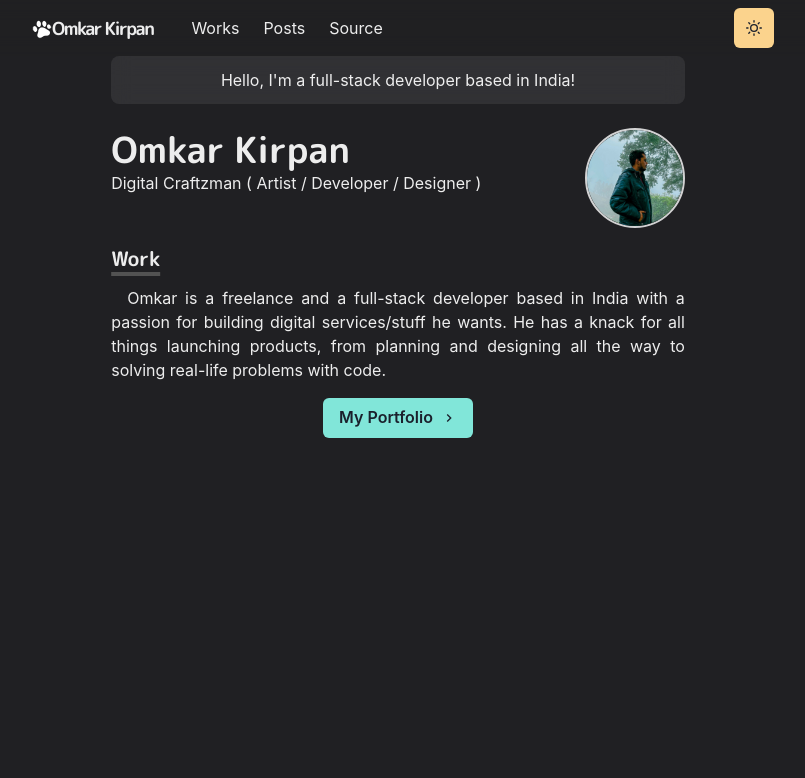
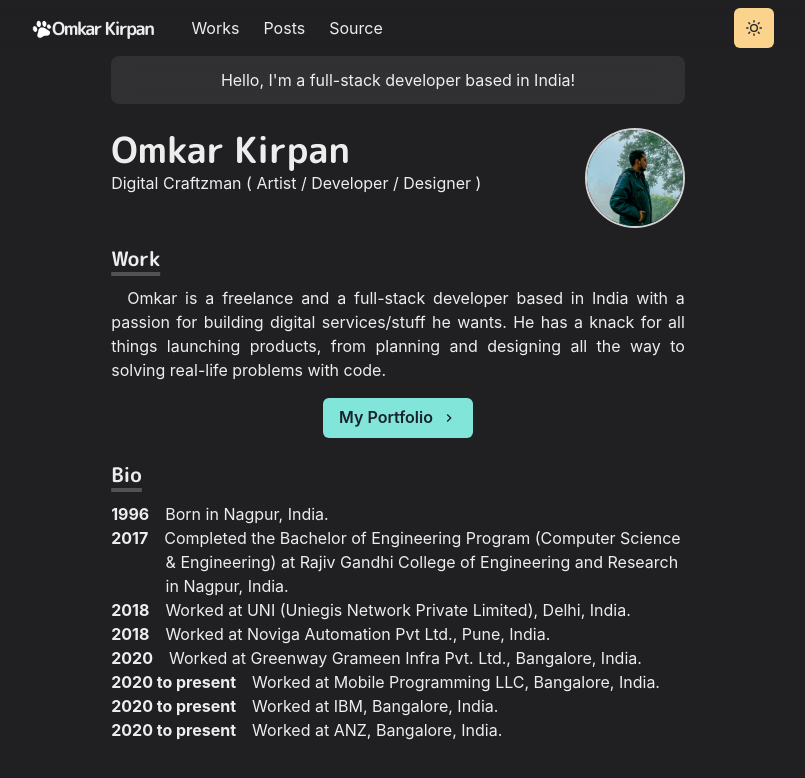
Before and after one commit to OmkarKirpan/OmkarKirpan-homepage, a Next.js app: page / in a window 1280 px wide. Shown: the top 778 px of the page, without its empty margins (242-1047 px from the left). Built offline with nearby package versions, Linux system fonts and the light colour scheme.

Commit message:
feat: :sparkles: add bio component and bio data

```diff
--- /dev/null
+++ b/components/bio.js
@@ -0,0 +1,12 @@
+import { Box } from '@chakra-ui/react'
+import styled from '@emotion/styled'
+
+export const BioSection = styled(Box)`
+  padding-left: 3.4em;
+  text-indent: -3.4em;
+`
+
+export const BioYear = styled.span`
+  font-weight: bold;
+  margin-right: 1em;
+`
--- a/pages/index.js
+++ b/pages/index.js
@@ -10,6 +10,7 @@ import {
 import { ChevronRightIcon } from '@chakra-ui/icons'
 import Paragraph from '../components/paragraph'
 import Section from '../components/section'
+import { BioSection, BioYear } from '../components/bio'
 
 const Page = () => {
   return (
@@ -74,6 +75,46 @@ const Page = () => {
           </NextLink>
         </Box>
       </Section>
+
+      <Section delay={0.2}>
+        <Heading as="h3" variant="section-title">
+          Bio
+        </Heading>
+        <BioSection>
+          <BioYear>1996</BioYear>
+          Born in Nagpur, India.
+        </BioSection>
+        <BioSection>
+          <BioYear>2017</BioYear>
+          Completed the Bachelor of Engineering Program (Computer Science &
+          Engineering) at Rajiv Gandhi College of Engineering and Research in
+          Nagpur, India.
+        </BioSection>
+        <BioSection>
+          <BioYear>2018</BioYear>
+          Worked at UNI (Uniegis Network Private Limited), Delhi, India.
+        </BioSection>
+        <BioSection>
+          <BioYear>2018</BioYear>
+          Worked at Noviga Automation Pvt Ltd., Pune, India.
+        </BioSection>
+        <BioSection>
+          <BioYear>2020</BioYear>
+          Worked at Greenway Grameen Infra Pvt. Ltd., Bangalore, India.
+        </BioSection>
+        <BioSection>
+          <BioYear>2020 to present</BioYear>
+          Worked at Mobile Programming LLC, Bangalore, India.
+        </BioSection>
+        <BioSection>
+          <BioYear>2020 to present</BioYear>
+          Worked at IBM, Bangalore, India.
+        </BioSection>
+        <BioSection>
+          <BioYear>2020 to present</BioYear>
+          Worked at ANZ, Bangalore, India.
+        </BioSection>
+      </Section>
     </Container>
   )
 }
```
